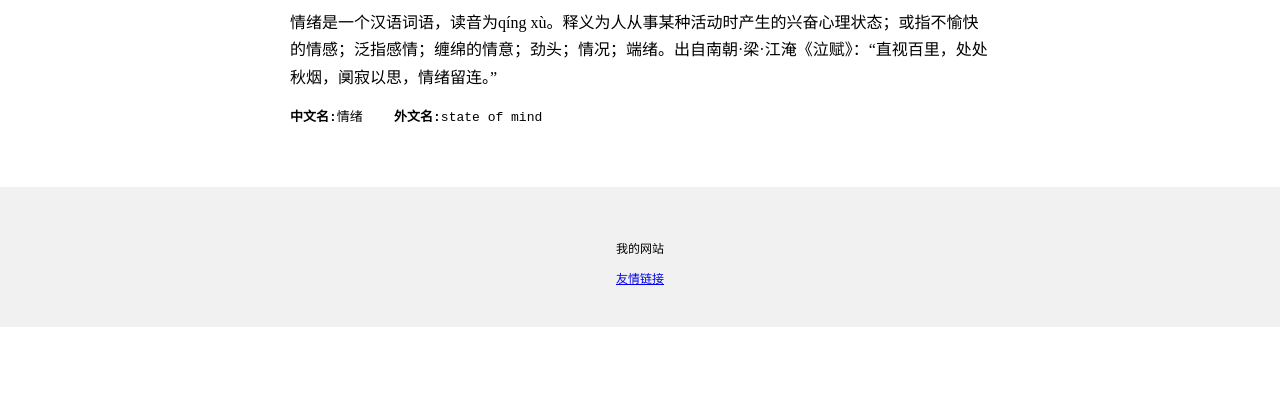
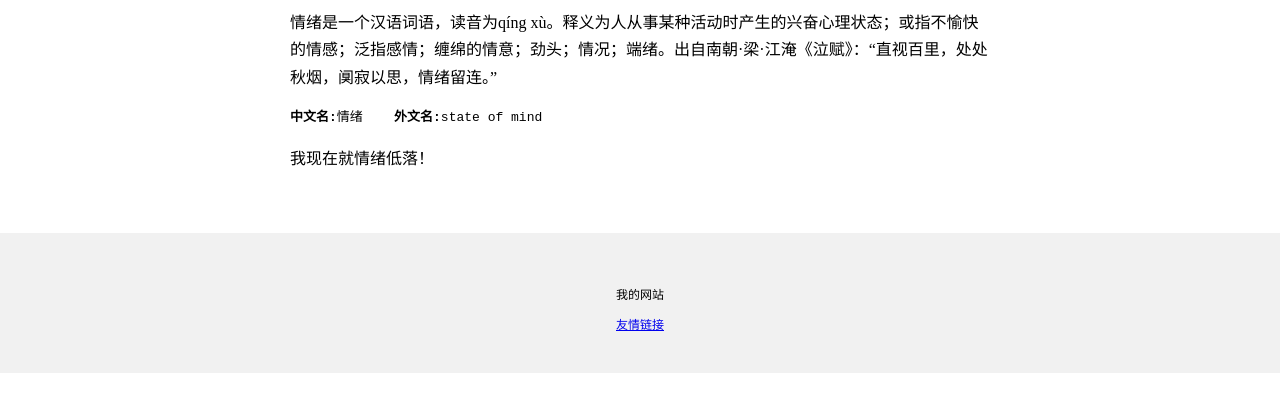
Before and after one commit to JackieTorres/JackieTorres.github.io, a plain HTML site: page index.html in a window 1280 px wide. Shown: the part 297-708 px from the top of the page. Drawn offline with Linux system fonts and the light colour scheme.

Commit message:
Update index.html

```diff
--- a/index.html
+++ b/index.html
@@ -27,7 +27,7 @@
       <h1 style="text-align:center">情绪 [qíng xù]</h1>
       <p>情绪是一个汉语词语，读音为qíng xù。释义为人从事某种活动时产生的兴奋心理状态；或指不愉快的情感；泛指感情；缠绵的情意；劲头；情况；端绪。出自南朝·梁·江淹《泣赋》：“直视百里，处处秋烟，阒寂以思，情绪留连。”</p>
       <pre><b>中文名:</b>情绪    <b>外文名:</b>state of mind</pre>
-
+      <p> 我现在就情绪低落！</p>
     </div>
     <div style="
       background-color: #f1f1f1;
```
